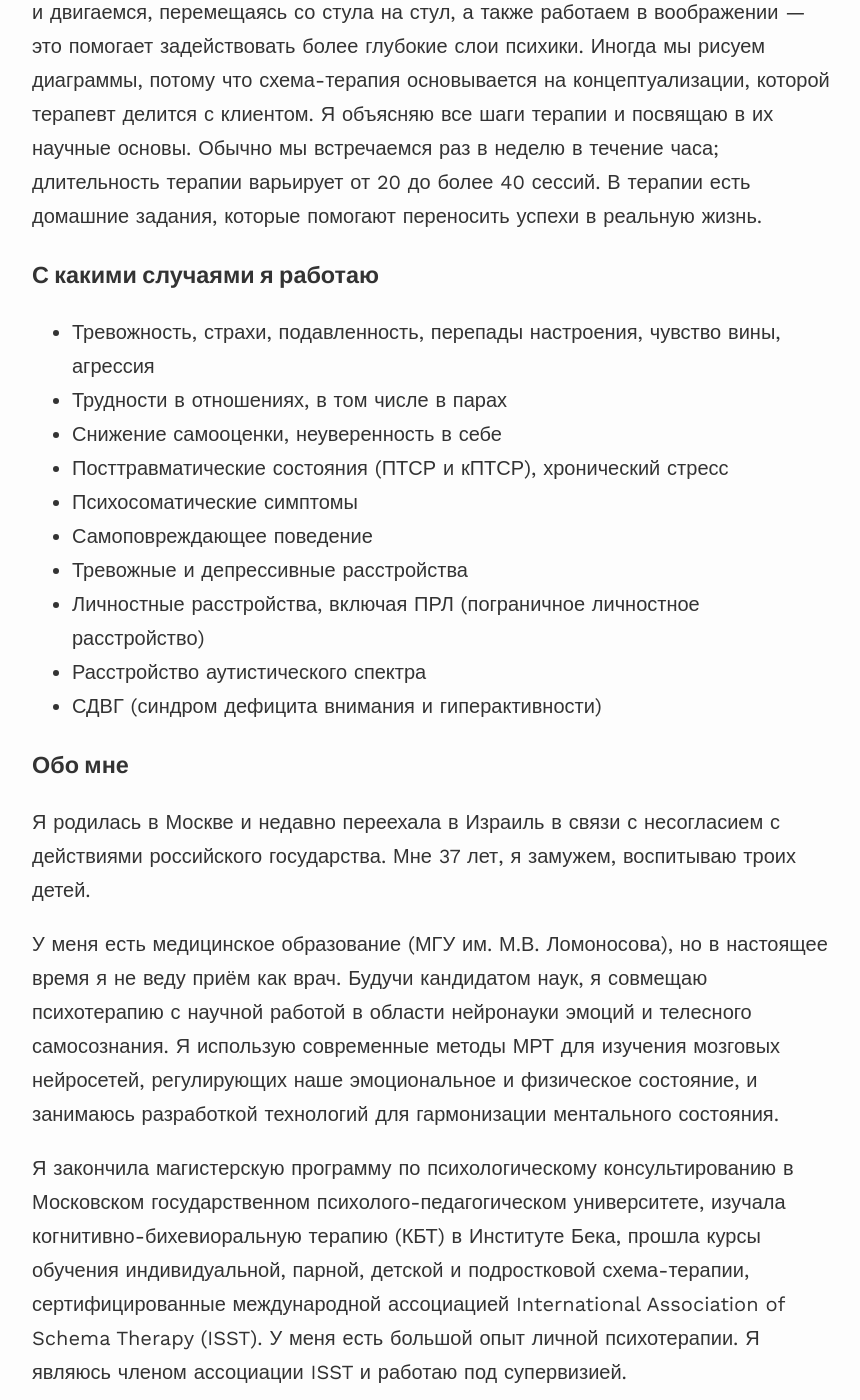
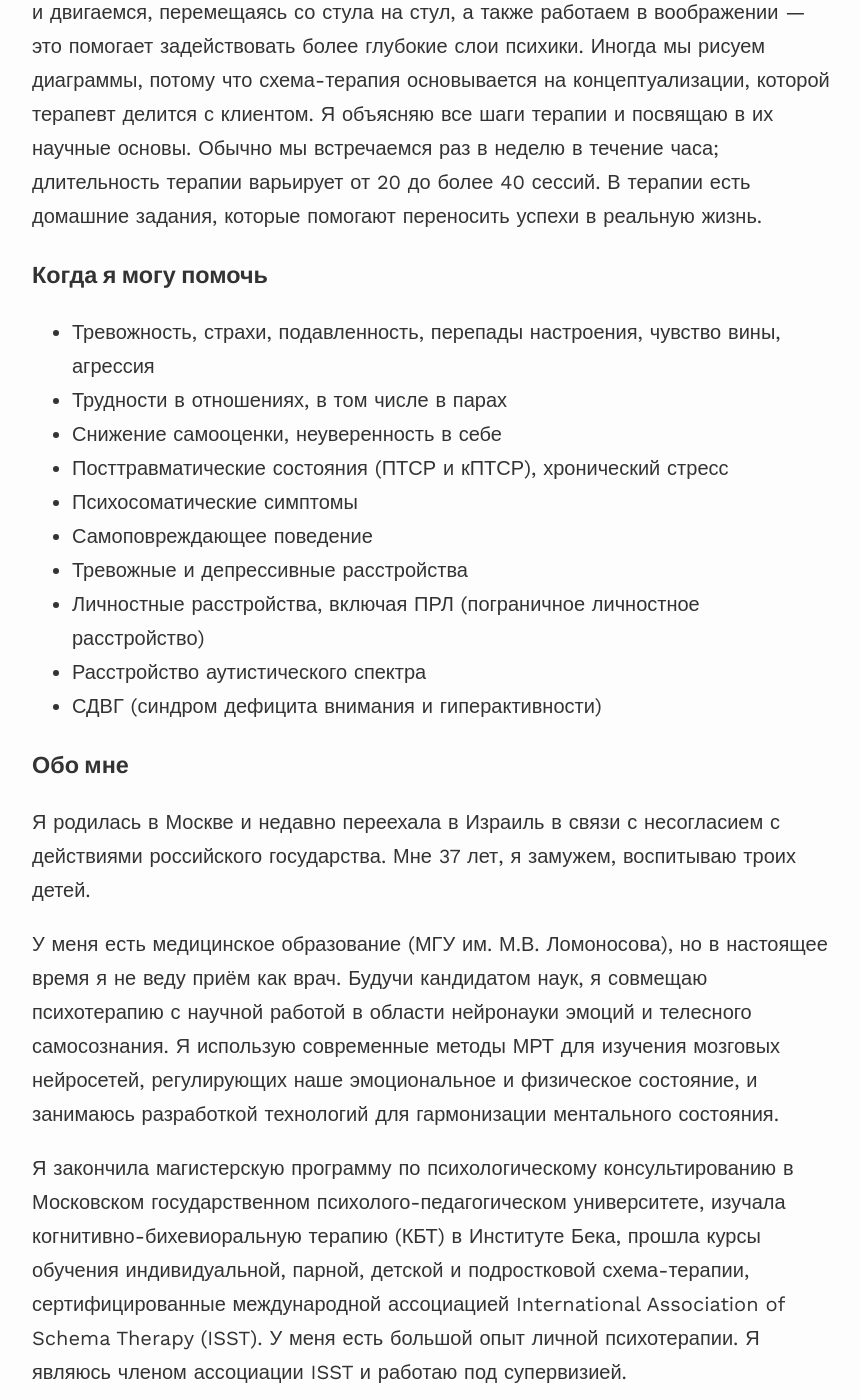
Before and after one commit to dobrushina/dobrushina.github.io, a Jekyll site: the page built from Russian.md, in a window 1280 px wide and 1400 px high, scrolled down 890 px. Shown: the whole window, without its empty margins (208-1068 px from the left). Built offline with Jekyll 4.4.1, drawn with Linux system fonts in a browser that asks for light colours; nearby versions of some CDN libraries; some of the changed text lies outside the part shown.

Commit message:
Update Russian.md

```diff
--- a/Russian.md
+++ b/Russian.md
@@ -14,7 +14,7 @@ published: true
 
 Работа в схема-терапии интенсивна и интересна. Мы не только разговариваем, но и двигаемся, перемещаясь со стула на стул, а также работаем в воображении&nbsp;— это помогает задействовать более глубокие слои психики. Иногда мы рисуем диаграммы, потому что схема-терапия основывается на концептуализации, которой терапевт делится с клиентом. Я объясняю все шаги терапии и посвящаю в их научные основы.  Обычно мы встречаемся раз в неделю в течение часа; длительность терапии варьирует от 20 до более 40 сессий. В терапии есть домашние задания, которые помогают переносить успехи в реальную жизнь.
 
-### С какими случаями я работаю
+### Когда я могу помочь
 - Тревожность, страхи, подавленность, перепады настроения, чувство вины, агрессия
 - Трудности в отношениях, в том числе в парах
 - Снижение самооценки, неуверенность в себе
```
Also changed, not shown: other parts of Russian.md (+1 -1 lines).
